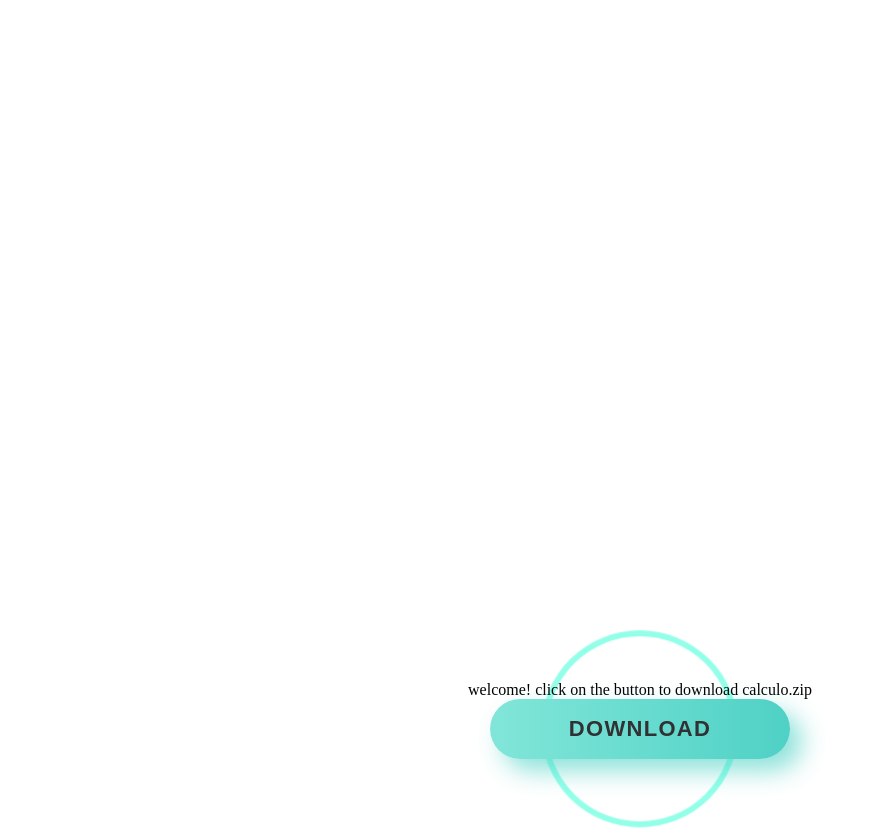
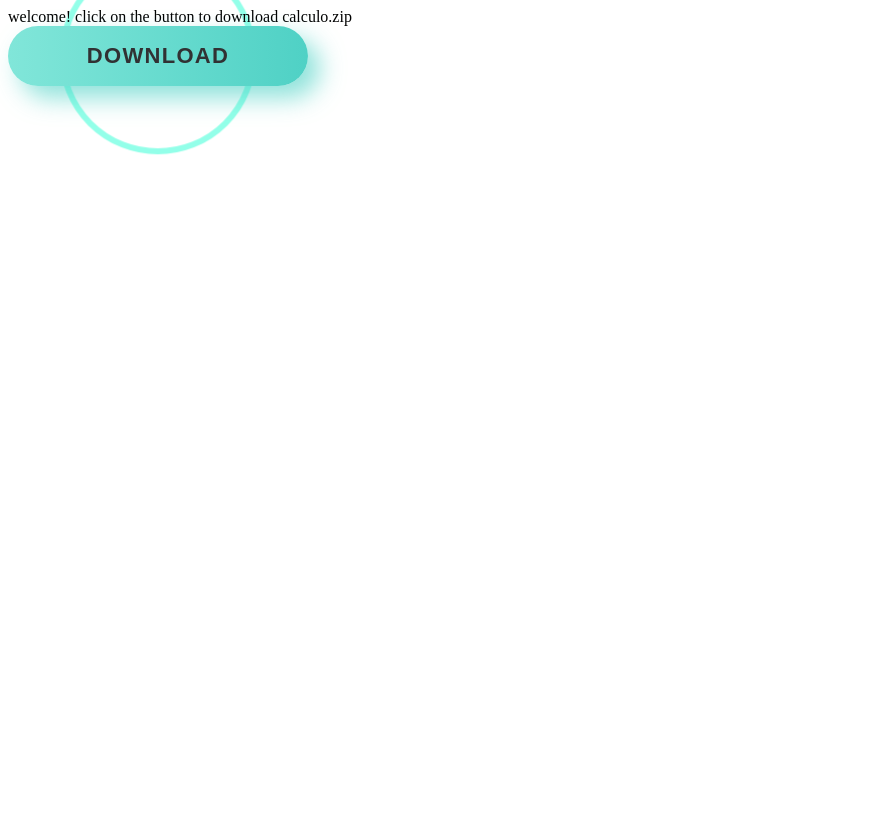
Before and after one commit to crepepersinho/crepepersinho.github.io, a plain HTML site: page index.html in a window 1280 px wide. Shown: the whole page, without its empty margins (0-871 px from the left). Drawn offline with Linux system fonts and the light colour scheme.

Commit message:
Update style.css

```diff
--- a/style.css
+++ b/style.css
@@ -1,12 +1,7 @@
 html, body {
     height: 100%;
   }
-.label {
-     position: absolute;
-    top: 90%;
-    left: 50%;
-    transform: translate(-50%, -50%);
-    justify-content: space-between;
+
 }
   .wrap {
     height: 100%;
```
